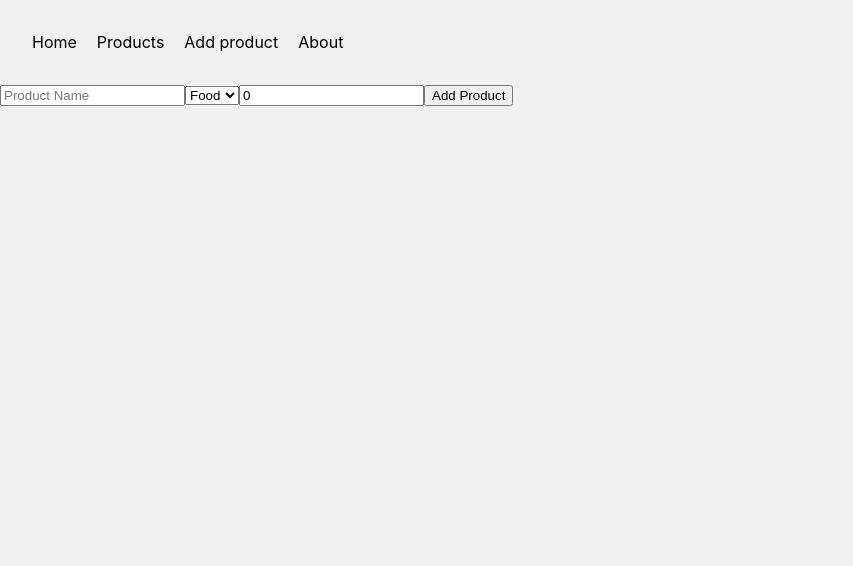
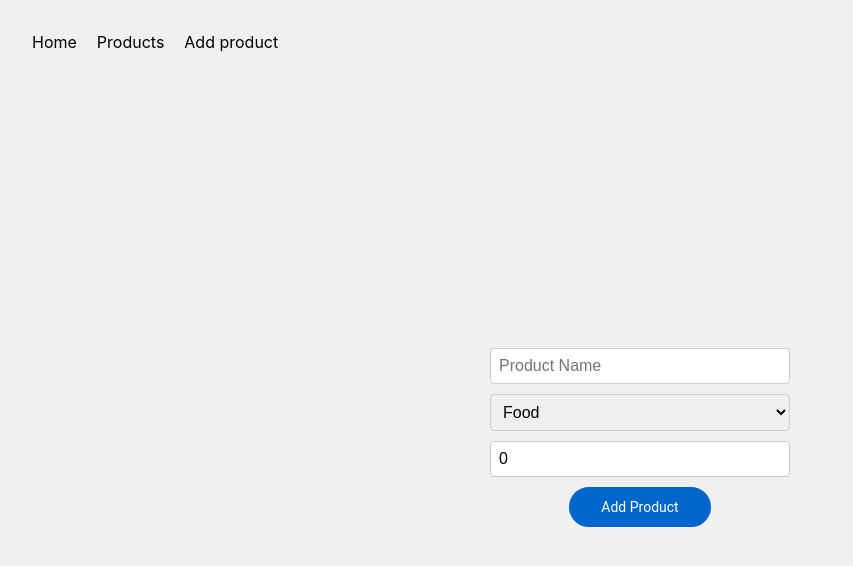
Before and after one commit to Nicovied0/EJERCICIO_REACT, a React (Create React App) app: page /addProducts in a window 1280 px wide. Shown: the top 566 px of the page, without its empty margins (0-853 px from the left). Built offline with nearby package versions, Linux system fonts and the light colour scheme.

Commit message:
add button component in create new product

```diff
--- a/src/App.js
+++ b/src/App.js
@@ -3,7 +3,6 @@ import { BrowserRouter, Routes, Route } from "react-router-dom";
 
 import HomeView from "./views/HomeView/HomeView";
 import LandingView from "./views/LandingView/LandingView";
-import AuthView from "./views/AuthView/AuthView";
 import AddProductsView from "./views/AddProductsView/AddProductsView";
 
 function App() {
@@ -12,7 +11,6 @@ function App() {
       <Routes>
         <Route path="/" element={<LandingView />} />
         <Route path="/home" element={<HomeView />} />
-        <Route path="/auth" element={<AuthView />} />
         <Route path="/addProducts" element={<AddProductsView />} />
       </Routes>
     </BrowserRouter>
--- a/src/components/AddProduct/AddProduct.jsx
+++ b/src/components/AddProduct/AddProduct.jsx
@@ -1,4 +1,7 @@
 import React, { useState } from "react";
+import styles from "./styles.module.css"
+import Button from "../Button/Button";
+
 
 const AddProduct = ({ onAdd }) => {
   const [newProduct, setNewProduct] = useState({
@@ -13,23 +16,30 @@ const AddProduct = ({ onAdd }) => {
   };
 
   const handleAddProduct = () => {
-    onAdd(newProduct);
-    setNewProduct({ name: "", category: "food", quantity: 0 });
+    if (newProduct.name && newProduct.quantity > 0) {
+      onAdd(newProduct);
+      setNewProduct({ name: "", category: "food", quantity: 0 });
+      alert("Product was added successfully.");
+    } else {
+      alert("Please fill out all fields correctly.");
+    }
   };
 
   return (
-    <div>
+    <div className={styles.formContainer}>
       <input
         type="text"
         name="name"
         placeholder="Product Name"
         value={newProduct.name}
         onChange={handleInputChange}
+        className={styles.inputField}
       />
       <select
         name="category"
         value={newProduct.category}
         onChange={handleInputChange}
+        className={styles.selectField}
       >
         <option value="food">Food</option>
         <option value="drink">Drink</option>
@@ -40,8 +50,16 @@ const AddProduct = ({ onAdd }) => {
         placeholder="Quantity"
         value={newProduct.quantity}
         onChange={handleInputChange}
+        className={styles.inputField}
       />
-      <button onClick={handleAddProduct}>Add Product</button>
+      {/* <button  className={styles.addButton}>
+        Add Product
+      </button> */}
+
+      <div onClick={handleAddProduct} className={styles.addButton}>
+        <Button text="Add Product"/>
+
+      </div>
     </div>
   );
 };
--- /dev/null
+++ b/src/components/AddProduct/styles.module.css
@@ -0,0 +1,20 @@
+.formContainer {
+  display: flex;
+  flex-direction: column;
+  width: 300px;
+  margin: auto;
+}
+
+.inputField,
+.selectField {
+  margin-bottom: 10px;
+  padding: 8px;
+  border: 1px solid #ccc;
+  border-radius: 4px;
+  font-size: 16px;
+}
+
+.addButton {
+  display: flex;
+  justify-content: center;
+}
--- a/src/components/Nav/Nav.jsx
+++ b/src/components/Nav/Nav.jsx
@@ -26,7 +26,6 @@ const Nav = () => {
         <li onClick={() => { closeMenu(); handleNavigation("/"); }}>Home</li>
         <li onClick={() => { closeMenu(); handleNavigation("/home"); }}>Products</li>
         <li onClick={() => { closeMenu(); handleNavigation("/addProducts"); }}>Add product</li>
-        <li onClick={() => { closeMenu(); handleNavigation("/about"); }}>About</li>
       </ul>
       <div className={styles.icon} onClick={() => { handleNavigation("/home"); }}>
         <h2>Products</h2>
@@ -41,7 +40,6 @@ const Nav = () => {
             <li className={styles.element} onClick={() => { closeMenu(); handleNavigation("/"); }}>Home</li>
             <li className={styles.element} onClick={() => { closeMenu(); handleNavigation("/home"); }}>Products</li>
             <li className={styles.element} onClick={() => { closeMenu(); handleNavigation("/addProducts"); }}>Add product</li>
-            <li className={styles.element} onClick={() => { closeMenu(); handleNavigation("/about"); }}>About</li>
           </ul>
         </div>
       ) : (
--- a/src/views/AddProductsView/AddProductsView.jsx
+++ b/src/views/AddProductsView/AddProductsView.jsx
@@ -24,7 +24,7 @@ function AddProductsView() {
       <div>
         <Nav />
       </div>
-      <div>
+      <div className={styles.addProduct}>
         <AddProduct onAdd={handleAdd} />
       </div>
       <div></div>
--- a/src/views/AddProductsView/styles.module.css
+++ b/src/views/AddProductsView/styles.module.css
@@ -1,4 +1,3 @@
-
 .container {
   background-color: var(--background-color);
   min-height: 100vh;
@@ -9,3 +8,9 @@
   font-size: 24px;
   color: var(--main-color);
 }
+
+.addProduct {
+  height: calc(100vh - 94px);
+  display: flex;
+  flex-direction: column;
+}
--- a/src/views/AuthView/AuthView.jsx
+++ /dev/null
@@ -1,12 +0,0 @@
-import React from 'react'
-import styles from "./styles.module.css"
-
-const AuthView = () => {
-  return (
-    <div className={`${styles.container} fade-in`}>
-
-    </div>
-  )
-}
-
-export default AuthView
--- a/src/views/AuthView/styles.module.css
+++ /dev/null
@@ -1,21 +0,0 @@
-.container {
-  background-color: var(--background-color);
-  min-height: 100vh;
-  width: 100%;
-}
-
-.title {
-  font-size: 35px;
-  color: var(--main-color);
-  text-align: center;
-}
-
-.containerProducts {
-  display: flex;
-  flex-direction: column;
-  align-items: center;
-  width: 100%;
-}
-.products {
-  width: 80%;
-}
```
